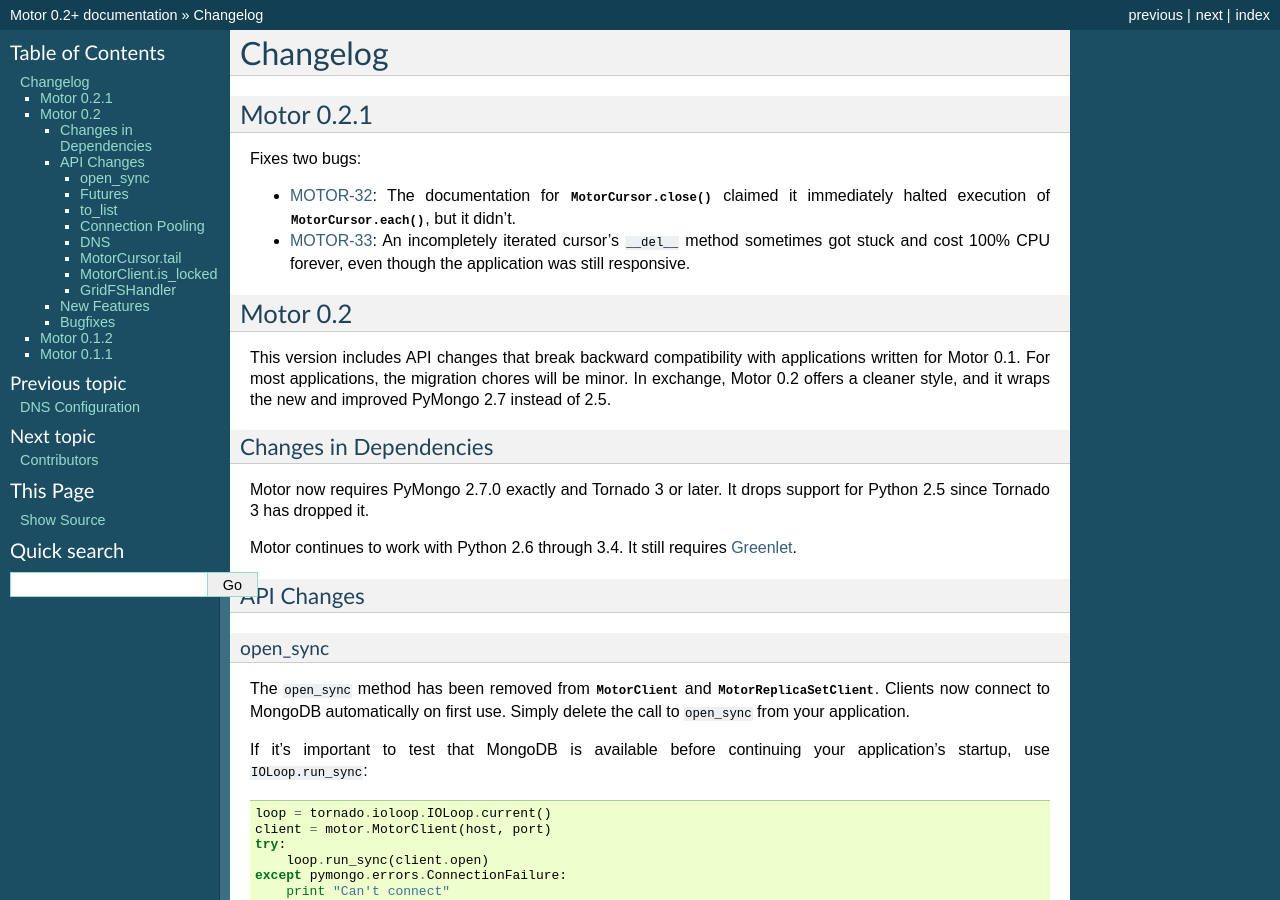
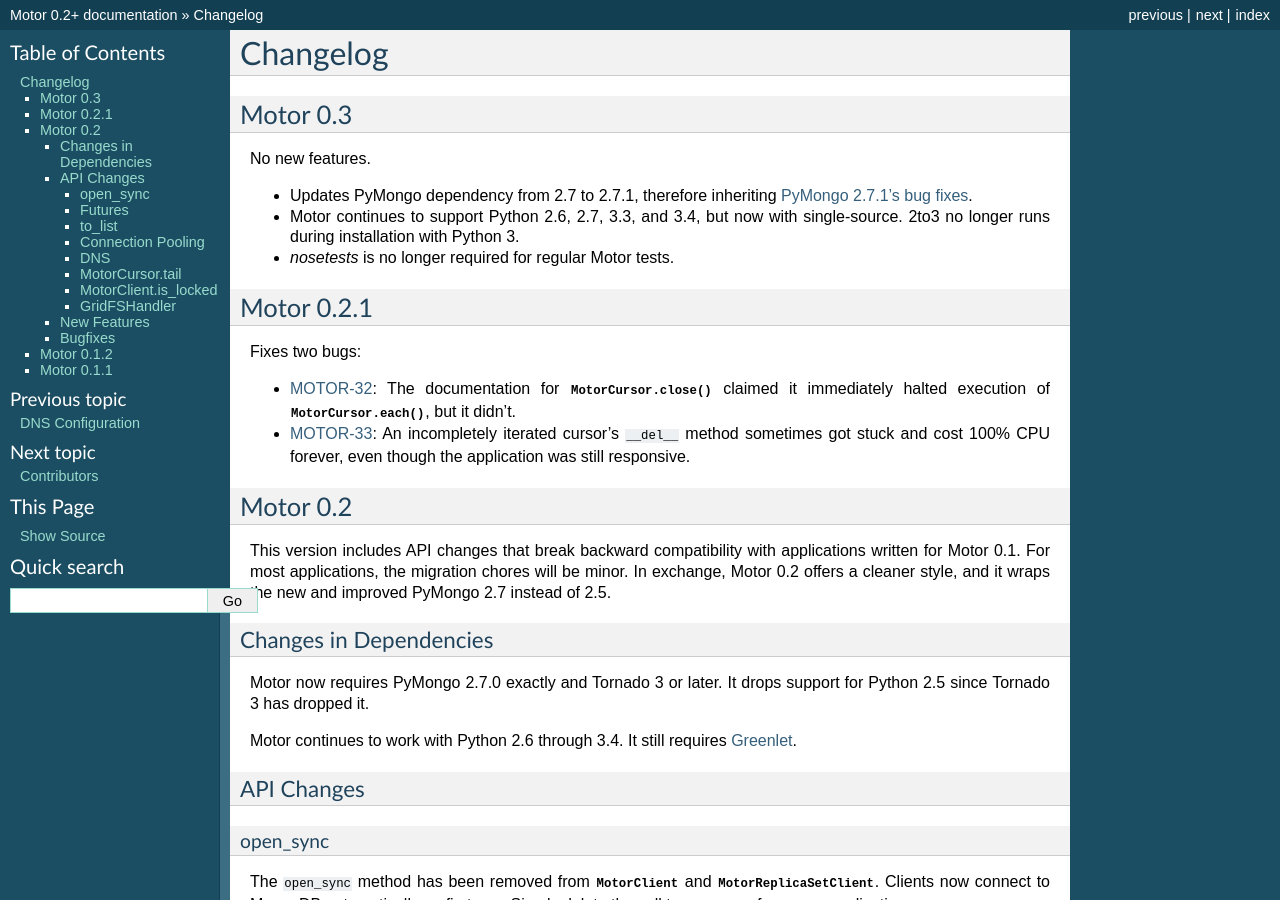
Before and after one commit to mongodb/motor, a Sphinx documentation site: the page built from doc/changelog.rst, in a window 1280 px wide and 900 px high. Built offline with Sphinx 7.4.7, drawn with Linux system fonts in a browser that asks for light colours; pages that are not in the unit, such as notebooks, are missing from menus; the version number is read from the project's files by our own code.

Commit message:
Version 0.3 changelog.

```diff
--- a/doc/changelog.rst
+++ b/doc/changelog.rst
@@ -2,6 +2,19 @@
 =========
 
 .. currentmodule:: motor
+
+Motor 0.3
+---------
+
+No new features.
+
+* Updates PyMongo dependency from 2.7 to 2.7.1,
+  therefore inheriting `PyMongo 2.7.1's bug fixes
+  <https://jira.mongodb.org/browse/PYTHON/fixforversion/13823>`_.
+* Motor continues to support Python 2.6, 2.7, 3.3, and 3.4,
+  but now with single-source.
+  2to3 no longer runs during installation with Python 3.
+* `nosetests` is no longer required for regular Motor tests.
 
 Motor 0.2.1
 -----------
```
